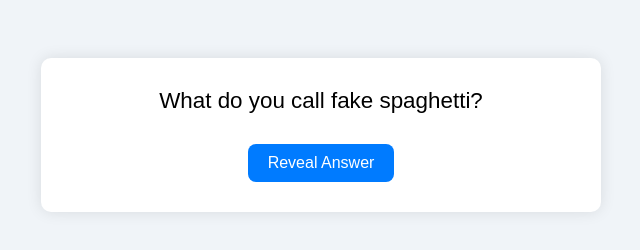
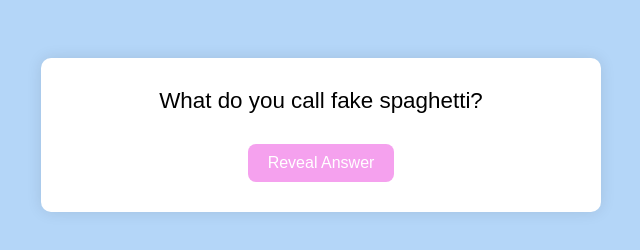
Before and after one commit to sabr1na8/Final.ISProject, a plain HTML site: page webapp.html in a window 1280 px wide. Shown: the whole page, without its empty margins (319-959 px from the left). Drawn offline with Linux system fonts and the light colour scheme.

Commit message:
Update webapp.html

```diff
--- a/webapp.html
+++ b/webapp.html
@@ -6,7 +6,7 @@
   <style>
     body {
       font-family: Arial, sans-serif;
-      background: #f0f4f8;
+      background: #b4d6f8;
       text-align: center;
       padding: 50px;
     }
@@ -31,11 +31,11 @@
       margin-top: 10px;
     }
     #reveal-btn {
-      background-color: #007BFF;
+      background-color: #f5a1ee;
       color: white;
     }
     #restart-btn {
-      background-color: #28a745;
+      background-color: #b5ffc6;
       color: white;
     }
   </style>
```
